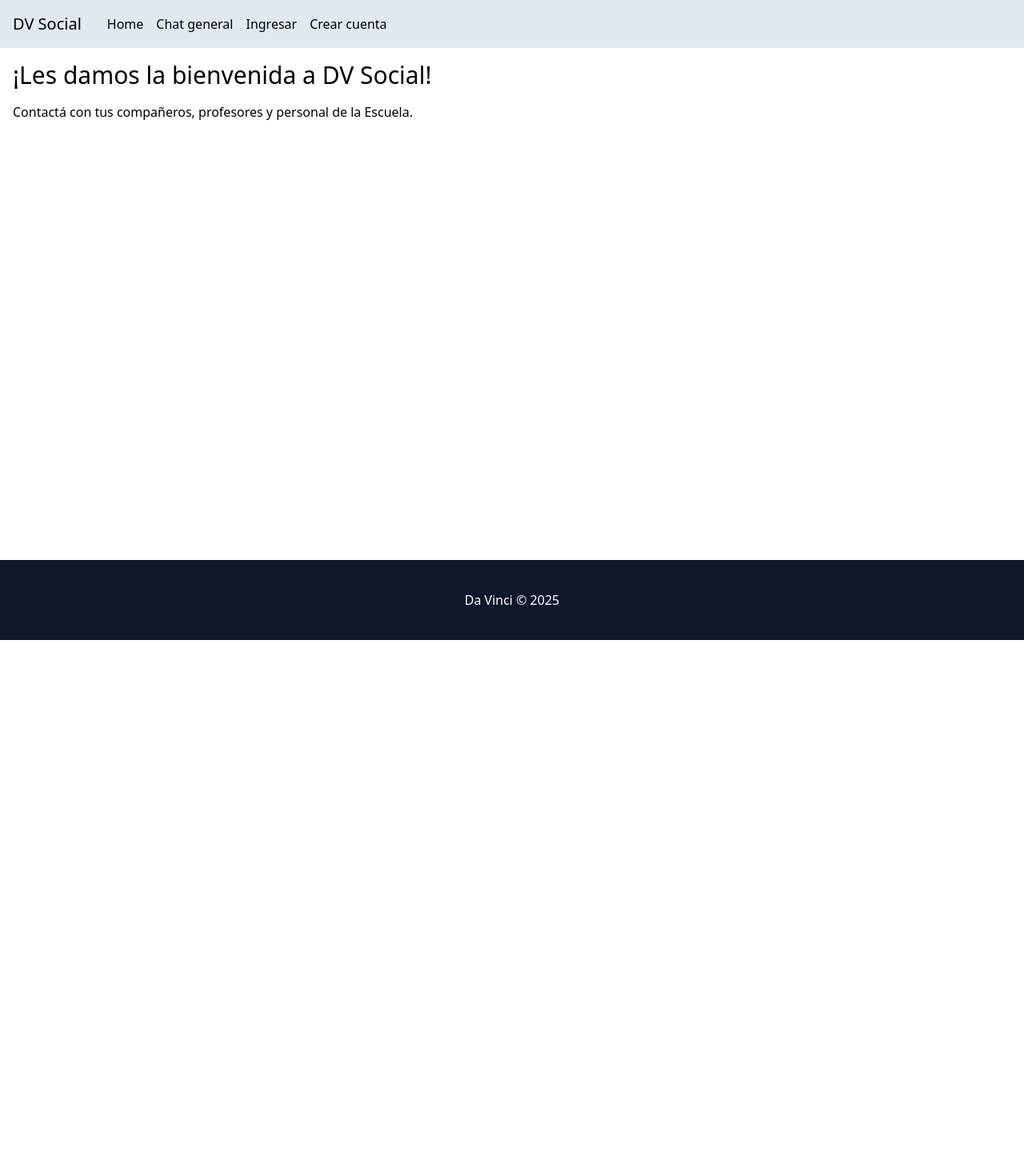
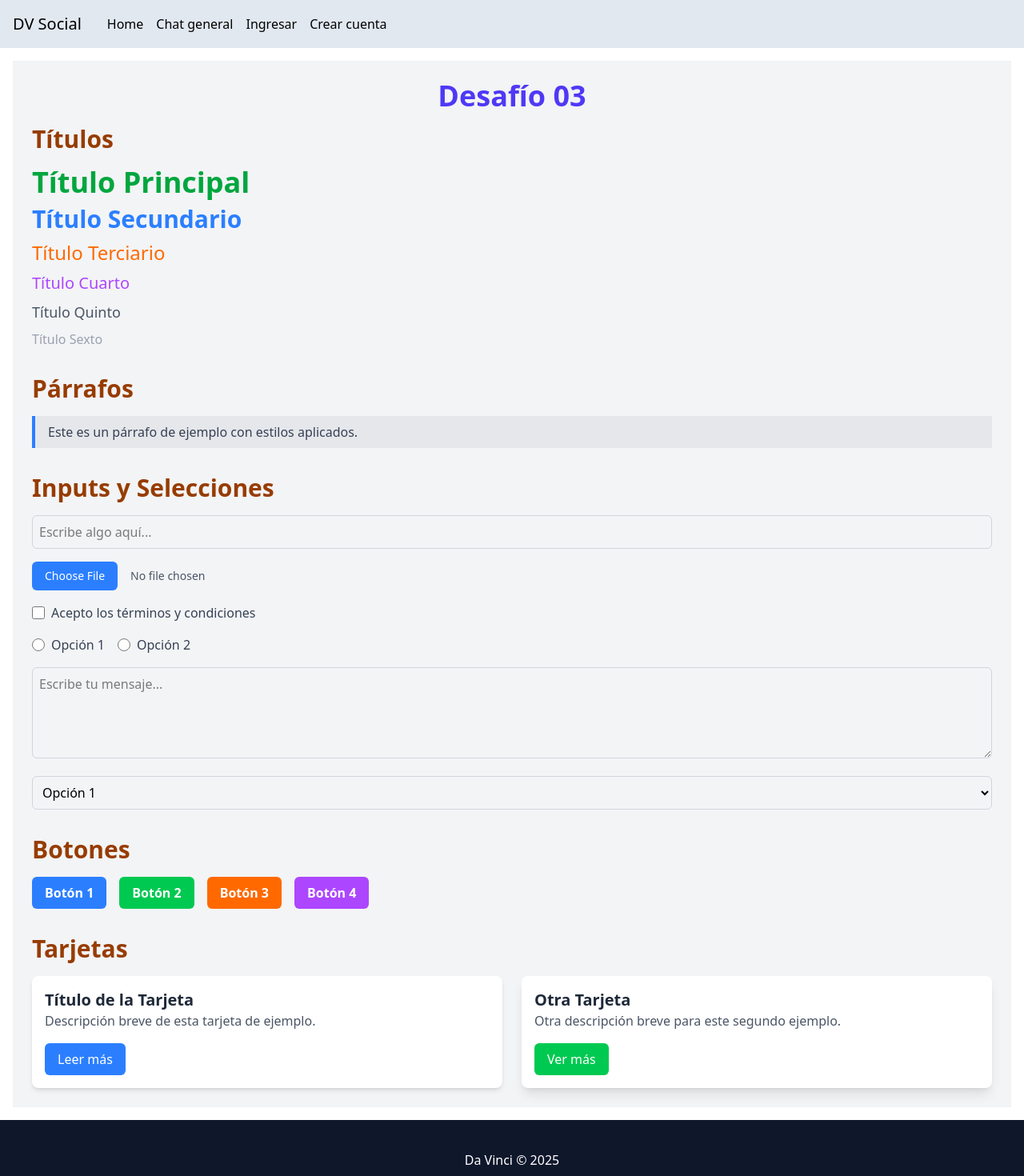
Before and after one commit to Richard-davinci/CWM-practicas, a Vue app: page / in a window 1280 px wide. Shown: the top 1470 px of the page at 80% size. Before the commit the page ends 800 px from the top, so only its background shows below. Built offline with nearby package versions, Linux system fonts and the light colour scheme.

Commit message:
desafio 03

```diff
--- a/src/pages/Home.vue
+++ b/src/pages/Home.vue
@@ -3,11 +3,111 @@ import AppH1 from '../components/AppH1.vue';
 
 export default {
     name: 'Home',
-    components: { AppH1, },
-}
+    components: { AppH1 },
+};
 </script>
 
 <template>
-    <AppH1>¡Les damos la bienvenida a DV Social!</AppH1>
-    <p>Contactá con tus compañeros, profesores y personal de la Escuela.</p>
+  <div class="p-6 space-y-8 bg-gray-100 min-h-screen">
+
+    <!-- Encabezado Principal -->
+    <AppH1 class="text-4xl font-extrabold text-center text-indigo-600">Desafío 03</AppH1>
+
+    <!-- Títulos -->
+    <section>
+      <h2 class="text-3xl font-bold text-amber-800 mb-4">Títulos</h2>
+      <div class="space-y-2">
+        <h1 class="text-4xl font-bold text-green-600">Título Principal</h1>
+        <h2 class="text-3xl font-semibold text-blue-500">Título Secundario</h2>
+        <h3 class="text-2xl font-medium text-orange-500">Título Terciario</h3>
+        <h4 class="text-xl font-normal text-purple-500">Título Cuarto</h4>
+        <h5 class="text-lg font-light text-gray-600">Título Quinto</h5>
+        <h6 class="text-base font-thin text-gray-400">Título Sexto</h6>
+      </div>
+    </section>
+
+    <!-- Párrafo -->
+    <section>
+      <h2 class="text-3xl font-bold text-amber-800 mb-4">Párrafos</h2>
+      <p class="bg-gray-200 border-l-4 border-blue-500 px-4 py-2 text-gray-700">
+        Este es un párrafo de ejemplo con estilos aplicados.
+      </p>
+    </section>
+
+    <!-- Inputs y Selecciones -->
+    <section>
+      <h2 class="text-3xl font-bold text-amber-800 mb-4">Inputs y Selecciones</h2>
+      <div class="space-y-4">
+        <input
+          type="text"
+          placeholder="Escribe algo aquí..."
+          class="border border-gray-300 rounded-md w-full p-2 focus:outline-none focus:ring-2 focus:ring-blue-400"
+        />
+        <input type="file" class="block text-sm text-gray-600 file:mr-4 file:py-2 file:px-4 file:rounded-md file:border-0 file:bg-blue-500 file:text-white hover:file:bg-blue-600">
+
+        <div class="flex items-center space-x-2">
+          <input type="checkbox" id="checkbox" class="w-4 h-4 text-blue-600 border-gray-300 rounded focus:ring focus:ring-blue-500">
+          <label for="checkbox" class="text-gray-700">Acepto los términos y condiciones</label>
+        </div>
+
+        <div class="flex items-center space-x-4">
+          <label class="inline-flex items-center">
+            <input type="radio" name="opcion" class="w-4 h-4 text-blue-600 border-gray-300 focus:ring focus:ring-blue-500">
+            <span class="ml-2 text-gray-700">Opción 1</span>
+          </label>
+          <label class="inline-flex items-center">
+            <input type="radio" name="opcion" class="w-4 h-4 text-blue-600 border-gray-300 focus:ring focus:ring-blue-500">
+            <span class="ml-2 text-gray-700">Opción 2</span>
+          </label>
+        </div>
+
+        <textarea
+          rows="4"
+          placeholder="Escribe tu mensaje..."
+          class="border border-gray-300 rounded-md w-full p-2 focus:outline-none focus:ring-2 focus:ring-blue-400"
+        ></textarea>
+
+        <select class="w-full border border-gray-300 rounded-md p-2 focus:outline-none focus:ring-2 focus:ring-red-400">
+          <option value="opcion1">Opción 1</option>
+          <option value="opcion2">Opción 2</option>
+          <option value="opcion3">Opción 3</option>
+        </select>
+      </div>
+    </section>
+
+    <!-- Botones -->
+    <section>
+      <h2 class="text-3xl font-bold text-amber-800 mb-4">Botones</h2>
+      <div class="flex space-x-4">
+        <button class="px-4 py-2 bg-blue-500 text-white font-semibold rounded-md hover:bg-blue-600">Botón 1</button>
+        <button class="px-4 py-2 bg-green-500 text-white font-semibold rounded-md hover:bg-green-600">Botón 2</button>
+        <button class="px-4 py-2 bg-orange-500 text-white font-semibold rounded-md hover:bg-orange-600">Botón 3</button>
+        <button class="px-4 py-2 bg-purple-500 text-white font-semibold rounded-md hover:bg-purple-600">Botón 4</button>
+      </div>
+    </section>
+
+    <!-- Tarjetas -->
+    <section>
+      <h2 class="text-3xl font-bold text-amber-800 mb-4">Tarjetas</h2>
+      <div class="grid grid-cols-1 md:grid-cols-2 gap-6">
+        <div class="bg-white shadow-md rounded-lg overflow-hidden">
+
+          <div class="p-4">
+            <h4 class="text-xl font-bold text-gray-800">Título de la Tarjeta</h4>
+            <p class="text-gray-600 mb-4">Descripción breve de esta tarjeta de ejemplo.</p>
+            <button class="px-4 py-2 bg-blue-500 text-white rounded-md hover:bg-blue-600">Leer más</button>
+          </div>
+        </div>
+
+        <div class="bg-white shadow-lg rounded-lg overflow-hidden">
+          <div class="p-4">
+            <h4 class="text-xl font-bold text-gray-800">Otra Tarjeta</h4>
+            <p class="text-gray-600 mb-4">Otra descripción breve para este segundo ejemplo.</p>
+            <button class="px-4 py-2 bg-green-500 text-white rounded-md hover:bg-green-600">Ver más</button>
+          </div>
+        </div>
+      </div>
+    </section>
+
+  </div>
 </template>
```
